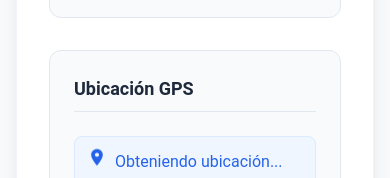
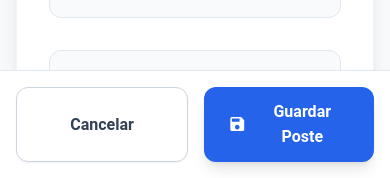
Before and after one commit to giovoto/POSTESFO, a React (Vite) app in the folder frontend/: page /postes/nuevo in a window 390 px wide. Shown: the part 666-844 px from the top of the page. Built offline with nearby package versions, Linux system fonts and the light colour scheme; no server answers; sample sign-in values are in the browser's storage.

Commit message:
Fix mobile UX: make action buttons sticky at bottom

```diff
--- a/frontend/src/components/postes/PosteForm.jsx
+++ b/frontend/src/components/postes/PosteForm.jsx
@@ -278,7 +278,7 @@ export const PosteForm = () => {
                                 </div>
                             )}
 
-                            <form onSubmit={handleSubmit} className="space-y-8">
+                            <form onSubmit={handleSubmit} className="space-y-8 pb-24 md:pb-0">
                                 {/* Información Básica */}
                                 <div className="bg-slate-50 p-6 rounded-xl border border-slate-200">
                                     <h3 className="text-lg font-semibold text-slate-800 mb-6 flex items-center border-b border-slate-200 pb-2">
@@ -516,8 +516,8 @@ export const PosteForm = () => {
                                     </div>
                                 </div>
 
-                                {/* Botones de Acción */}
-                                <div className="flex gap-4 pt-6 mt-8 border-t border-slate-100">
+                                {/* Botones de Acción - Fijos en móvil */}
+                                <div className="fixed md:relative bottom-0 left-0 right-0 md:mt-8 bg-white border-t md:border-t-0 border-slate-200 p-4 md:p-0 flex gap-4 z-10 shadow-lg md:shadow-none">
                                     <button
                                         type="button"
                                         className="flex-1 px-6 py-3 bg-white border border-slate-300 text-slate-700 rounded-xl hover:bg-slate-50 font-semibold shadow-sm transition-all"
```
